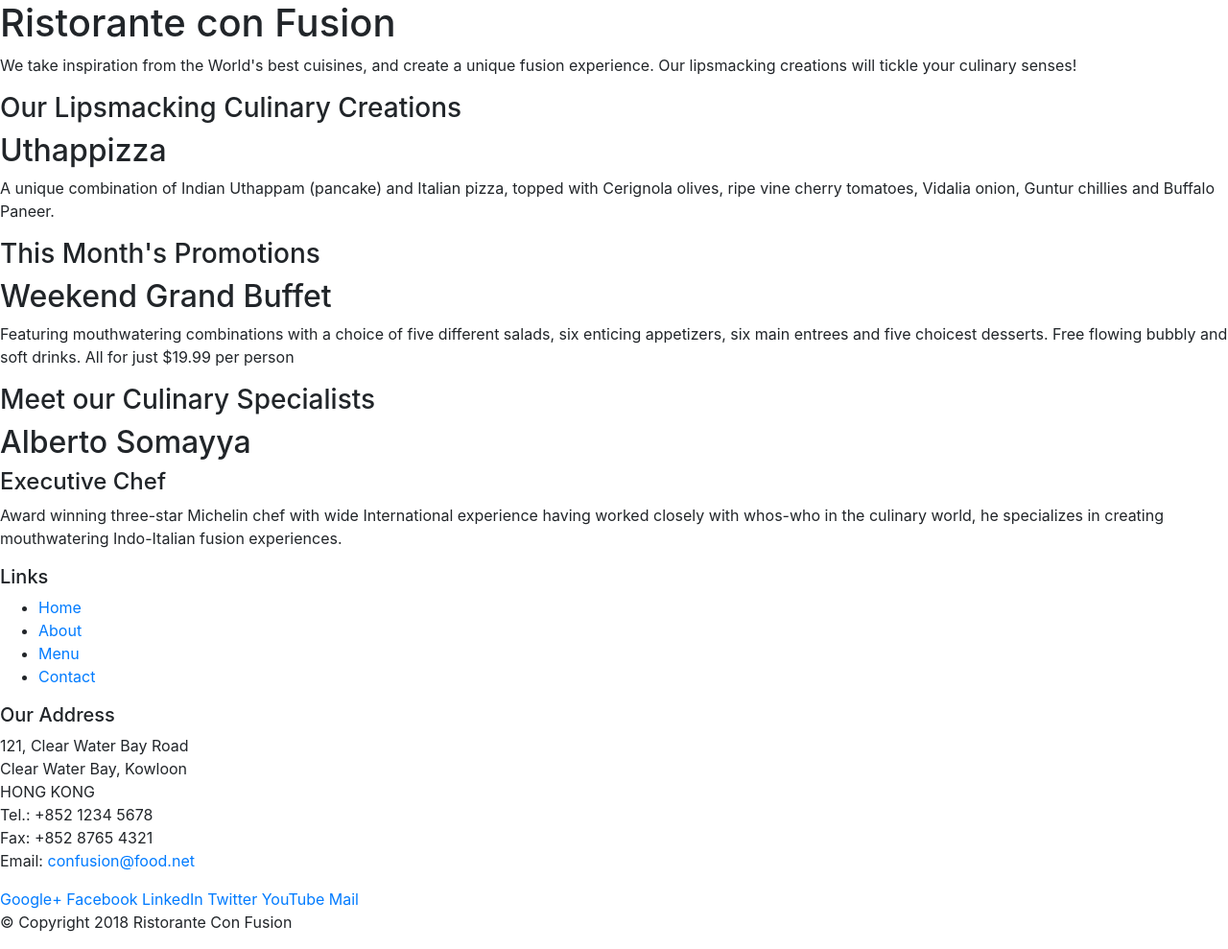
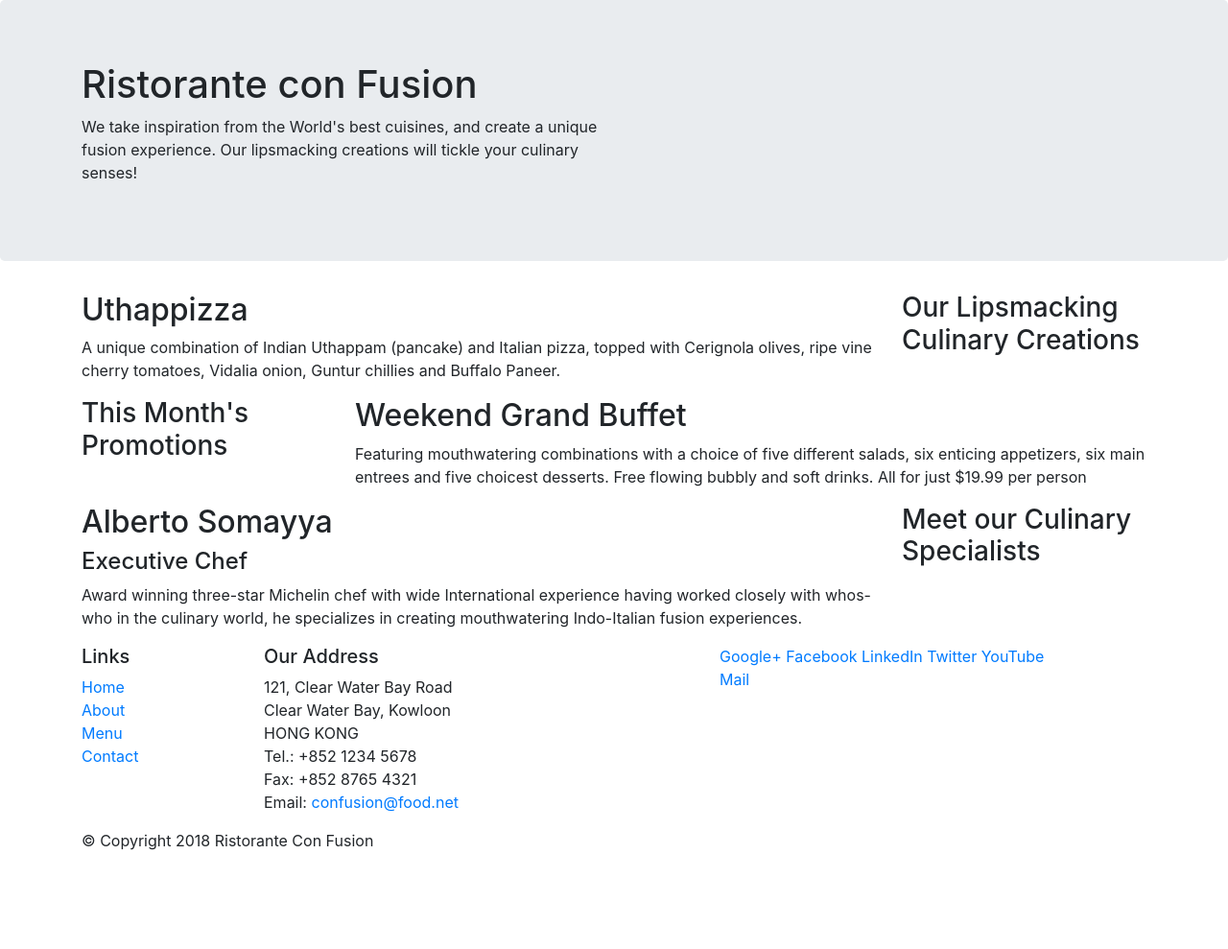
Before and after one commit to thinlines/bootstrap-course, a website: page index.html in a window 1280 px wide. Shown: the whole page at 96% size. After the commit the page ends 904 px from the top, so only its background shows below. Drawn offline with nearby package versions, Linux system fonts and the light colour scheme.

Commit message:
finish bootstrap grid part 1

```diff
--- a/index.html
+++ b/index.html
@@ -11,46 +11,46 @@
 
 <body>
 
-    <header>
-        <div>
-            <div>
-                <div>
+    <header class="jumbotron">
+        <div class="container">
+            <div class="row">
+                <div class="col-12 col-sm-6">
                     <h1>Ristorante con Fusion</h1>
                     <p>We take inspiration from the World's best cuisines, and create a unique fusion experience. Our lipsmacking creations will tickle your culinary senses!</p>
                 </div>
-                <div>
+                <div class="col-12 col-sm">
                 </div>
             </div>
         </div>
     </header>
 
-    <div>
-        <div>
-            <div>
+    <div class="container">
+        <div class="row">
+	        <div class="col-12 col-sm-4 order-sm-last col-md-3">
                 <h3>Our Lipsmacking Culinary Creations</h3>
             </div>
-            <div>
+            <div class="col-12 col-sm col-md">
                 <h2>Uthappizza</h2>
                 <p>A unique combination of Indian Uthappam (pancake) and Italian pizza, topped with Cerignola olives, ripe vine cherry tomatoes, Vidalia onion, Guntur chillies and Buffalo Paneer.</p>
             </div>
         </div>
 
 
-        <div>
-            <div>
+        <div class="row">
+	        <div class="col-12 col-sm-4 order-sm-first col-md-3">
                 <h3>This Month's Promotions</h3>
             </div>
-            <div>
+            <div class="col-12 col-sm col-md">
                 <h2>Weekend Grand Buffet</h2>
                 <p>Featuring mouthwatering combinations with a choice of five different salads, six enticing appetizers, six main entrees and five choicest desserts. Free flowing bubbly and soft drinks. All for just $19.99 per person </p>
             </div>
         </div>
 
-        <div>
-            <div>
+        <div class="row">
+	        <div class="col-12 col-sm-4 order-sm-last col-md-3">
                 <h3>Meet our Culinary Specialists</h3>
             </div>
-            <div>
+	        <div class="col-12 col-sm col-md">
                 <h2>Alberto Somayya</h2>
                 <h4>Executive Chef</h4>
                 <p>Award winning three-star Michelin chef with wide International experience having worked closely with whos-who in the culinary world, he specializes in creating mouthwatering Indo-Italian fusion experiences. </p>
@@ -59,18 +59,18 @@
     </div>
 
     <footer>
-        <div>
-            <div>
-                <div>
+	    <div class="container">
+	        <div class="row">
+                <div class="col-4 col-sm-2">
                     <h5>Links</h5>
-                    <ul>
+                    <ul class="list-unstyled">
                         <li><a href="#">Home</a></li>
                         <li><a href="#">About</a></li>
                         <li><a href="#">Menu</a></li>
                         <li><a href="#">Contact</a></li>
                     </ul>
                 </div>
-                <div>
+                <div class="col-7 col-sm-5">
                     <h5>Our Address</h5>
                     <address>
 		              121, Clear Water Bay Road<br>
@@ -81,7 +81,7 @@
 		              Email: <a href="mailto:confusion@food.net">confusion@food.net</a>
 		           </address>
                 </div>
-                <div>
+                <div class="col-12 col-sm-4">
                     <div>
                         <a href="http://google.com/+">Google+</a>
                         <a href="http://www.facebook.com/profile.php?id=">Facebook</a>
@@ -92,8 +92,8 @@
                     </div>
                 </div>
            </div>
-           <div>
-                <div>
+           <div class="row">
+                <div class="col-auto">
                     <p>© Copyright 2018 Ristorante Con Fusion</p>
                 </div>
            </div>
```
Also changed, not shown: ideas/class-tracker.md (deleted, +0 -47 lines), ideas/nwdata.md (deleted, +0 -20 lines).
